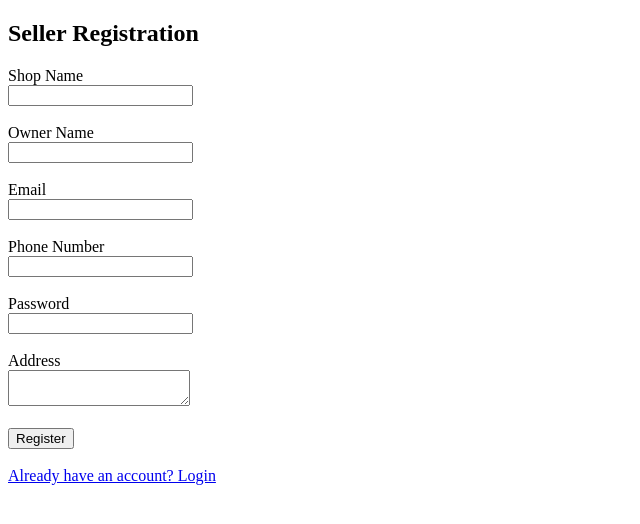
After one commit to Nagaraju0523/Easymart, a Flask app: page /seller/register in a window 1280 px wide. The commit adds this page. Shown: the top 524 px of the page, without its empty margins (0-640 px from the left). Run offline with Flask 3, Linux system fonts and the light colour scheme; parts of the project's set-up code (start-up, migrations or seed data) failed here and were passed over.

Commit message:
Added seller

```diff
--- a/easymart/app.py
+++ b/easymart/app.py
@@ -1,15 +1,22 @@
 from flask import Flask, redirect
 from routes.customer import customer
+from routes.seller import seller
+from routes.admin import admin
+from flask import Flask, render_template
 
 app = Flask(__name__)
 
+# Secret key for session
+app.secret_key = "easymart123"
+
+# Register customer blueprint
 app.register_blueprint(customer)
+app.register_blueprint(seller)
 
+# Home page
 @app.route("/")
 def home():
-    return redirect("/register")
+    return render_template("index.html")
 
 if __name__ == "__main__":
     app.run(debug=True)
-
-app.secret_key = "easymart123"
--- /dev/null
+++ b/easymart/routes/admin.py
@@ -0,0 +1,4 @@
+from flask import Blueprint
+from db import get_connection
+
+Admin = Blueprint("admin", __name__)
--- /dev/null
+++ b/easymart/routes/seller.py
@@ -0,0 +1,143 @@
+from flask import Blueprint, render_template, request, redirect, session
+from werkzeug.utils import secure_filename
+from db import get_connection
+import os
+
+seller = Blueprint("seller", __name__)
+UPLOAD_FOLDER = "static/uploads"
+
+# ---------------- Seller Registration ----------------
+@seller.route("/seller/register", methods=["GET", "POST"])
+def register():
+
+    if request.method == "POST":
+
+        shop_name = request.form["shop_name"]
+        owner_name = request.form["owner_name"]
+        email = request.form["email"]
+        phone = request.form["phone"]
+        password = request.form["password"]
+        address = request.form["address"]
+
+        conn = get_connection()
+        cursor = conn.cursor()
+
+        cursor.execute("""
+            INSERT INTO Sellers
+            (ShopName, OwnerName, Email, PhoneNumber, Password, Address)
+            VALUES (%s, %s, %s, %s, %s, %s)
+        """, (
+            shop_name,
+            owner_name,
+            email,
+            phone,
+            password,
+            address
+        ))
+
+        conn.commit()
+
+        cursor.close()
+        conn.close()
+
+        return redirect("/seller/login")
+
+    return render_template("seller/register.html")
+# ---------------- Seller Login ----------------
+@seller.route("/seller/login", methods=["GET", "POST"])
+def login():
+
+    if request.method == "POST":
+
+        email = request.form["email"]
+        password = request.form["password"]
+
+        conn = get_connection()
+        cursor = conn.cursor()
+
+        cursor.execute("""
+            SELECT SellerId, OwnerName
+            FROM Sellers
+            WHERE Email=%s AND Password=%s
+        """, (email, password))
+
+        seller_data = cursor.fetchone()
+
+        cursor.close()
+        conn.close()
+
+        if seller_data:
+            session["seller_id"] = seller_data[0]
+            session["seller_name"] = seller_data[1]
+
+            return redirect("/seller/dashboard")
+
+        return "Invalid Email or Password"
+
+    return render_template("seller/login.html")
+# ---------------- Seller Dashboard ----------------
+@seller.route("/seller/dashboard")
+def dashboard():
+
+    if "seller_id" not in session:
+        return redirect("/seller/login")
+
+    return render_template(
+        "seller/dashboard.html",
+        seller_name=session["seller_name"]
+    )
+
+# ---------------- Add Product ----------------
+@seller.route("/seller/add-product", methods=["GET", "POST"])
+def add_product():
+
+    # Seller must be logged in
+    if "seller_id" not in session:
+        return redirect("/seller/login")
+
+    if request.method == "POST":
+
+        product_name = request.form["product_name"]
+        category = request.form["category"]
+        price = request.form["price"]
+        quantity = request.form["quantity"]
+        description = request.form["description"]
+
+        image = request.files["image"]
+
+        filename = secure_filename(image.filename)
+
+        image.save(os.path.join(UPLOAD_FOLDER, filename))
+
+        conn = get_connection()
+        cursor = conn.cursor()
+
+        cursor.execute("""
+            INSERT INTO Products
+            (SellerId, ProductName, Category, Price, Quantity, Description, Image)
+            VALUES (%s, %s, %s, %s, %s, %s, %s)
+        """, (
+            session["seller_id"],
+            product_name,
+            category,
+            price,
+            quantity,
+            description,
+            filename
+        ))
+
+        conn.commit()
+
+        cursor.close()
+        conn.close()
+
+        return redirect("/seller/dashboard")
+
+    return render_template("seller/add_product.html")
+# ---------------- Seller Logout ----------------
+@seller.route("/seller/logout")
+def logout():
+
+    session.clear()
+
+    return redirect("/seller/login")
--- a/easymart/templates/customer/success.html
+++ b/easymart/templates/customer/success.html
@@ -13,6 +13,7 @@
 
     <a href="/login">Go to Login</a>
 
+
 </body>
 
 </html>
--- /dev/null
+++ b/easymart/templates/seller/register.html
@@ -0,0 +1,42 @@
+<!DOCTYPE html>
+<html>
+
+<head>
+    <title>Seller Registration</title>
+</head>
+
+<body>
+
+    <h2>Seller Registration</h2>
+
+    <form action="/seller/register" method="POST">
+
+        <label>Shop Name</label><br>
+        <input type="text" name="shop_name" required><br><br>
+
+        <label>Owner Name</label><br>
+        <input type="text" name="owner_name" required><br><br>
+
+        <label>Email</label><br>
+        <input type="email" name="email" required><br><br>
+
+        <label>Phone Number</label><br>
+        <input type="text" name="phone" required><br><br>
+
+        <label>Password</label><br>
+        <input type="password" name="password" required><br><br>
+
+        <label>Address</label><br>
+        <textarea name="address"></textarea><br><br>
+
+        <input type="submit" value="Register">
+
+    </form>
+
+    <br>
+
+    <a href="/seller/login">Already have an account? Login</a>
+
+</body>
+
+</html>
```
Also changed, not shown: easymart/db.py (+6 -6 lines), easymart/routes/customer.py (+68 -11 lines), easymart/templates/index.html (+19 -5 lines), easymart/templates/seller/add_product.html (added, +38 -0 lines), easymart/templates/seller/dashboard.html (added, +23 -0 lines), easymart/templates/seller/login.html (added, +30 -0 lines), easymart/test_connection.py (+6 -7 lines), easymart/static/uploads/OIP.webp (added), easymart/static/uploads/Screenshot_376.png (added).
